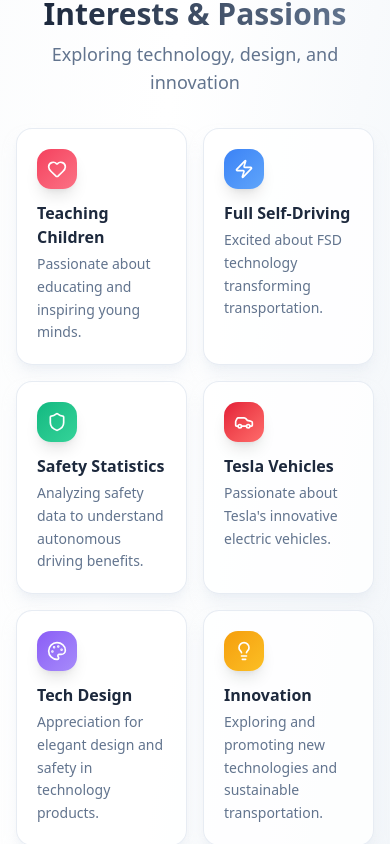
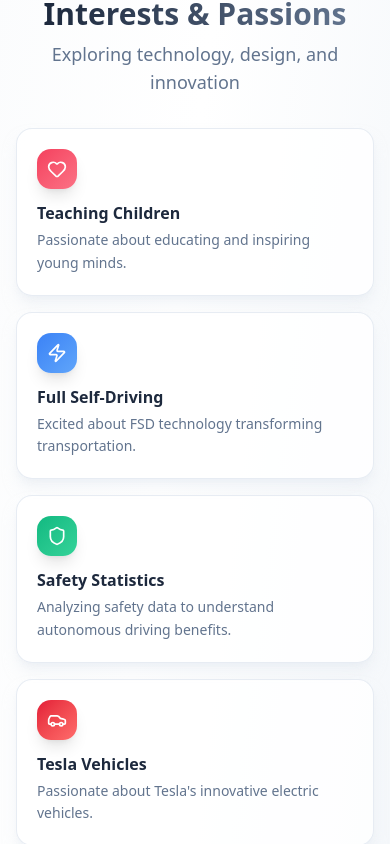
Before and after one commit to markosaraf/marko-sarafijanovic, a Next.js app: page / in a window 390 px wide. Shown: the part 1420-2264 px from the top of the page. Built offline with nearby package versions, Linux system fonts and the light colour scheme.

Commit message:
Change grid layout to single column on small screens

```diff
--- a/src/app/page.tsx
+++ b/src/app/page.tsx
@@ -417,7 +417,7 @@
             whileInView="animate"
             viewport={{ once: true }}
             variants={stagger}
-            className="grid grid-cols-2 md:grid-cols-3 gap-4 md:gap-6"
+            className="grid grid-cols-1 md:grid-cols-3 gap-4 md:gap-6"
           >
             {interests.map((interest, index) => (
               <motion.div
```
